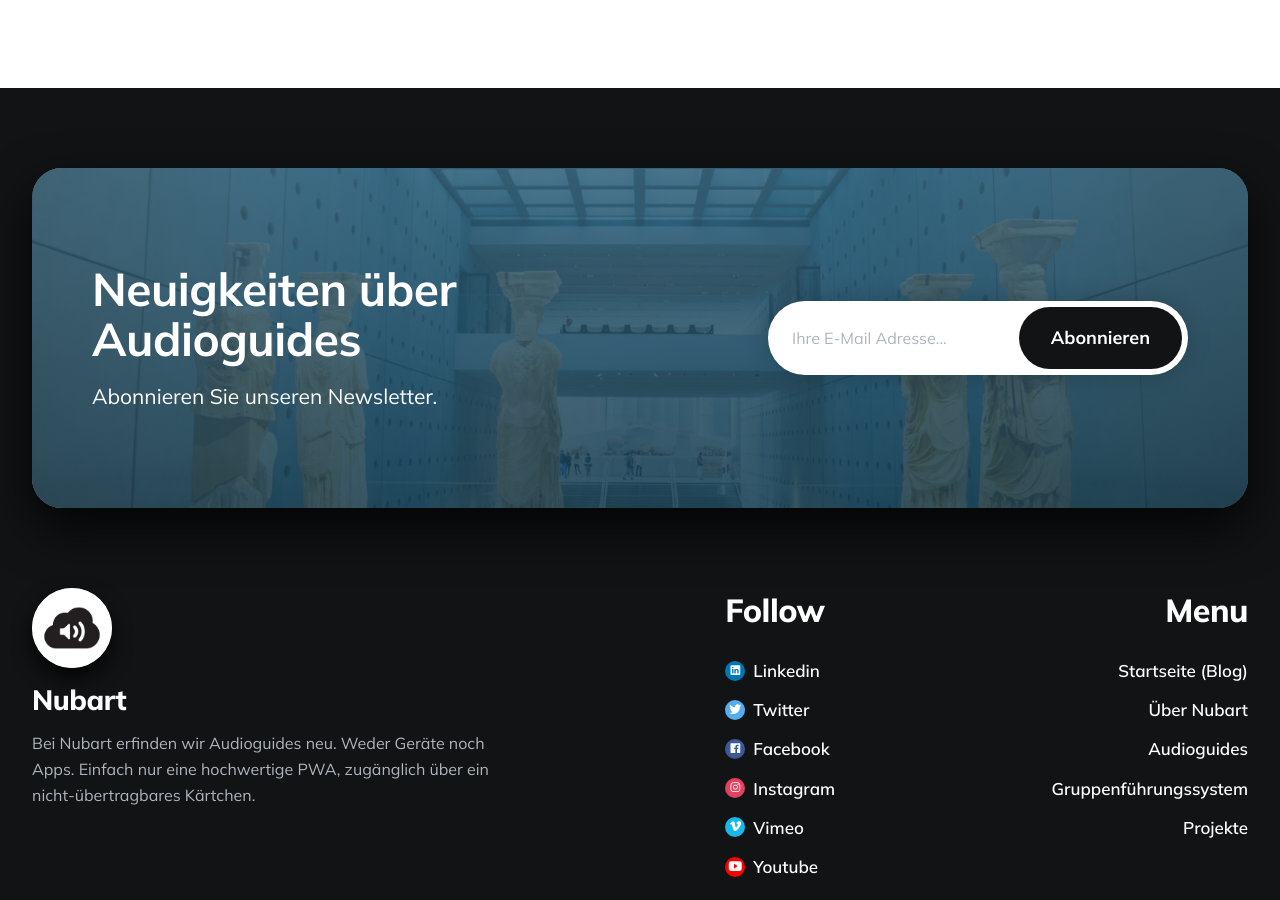
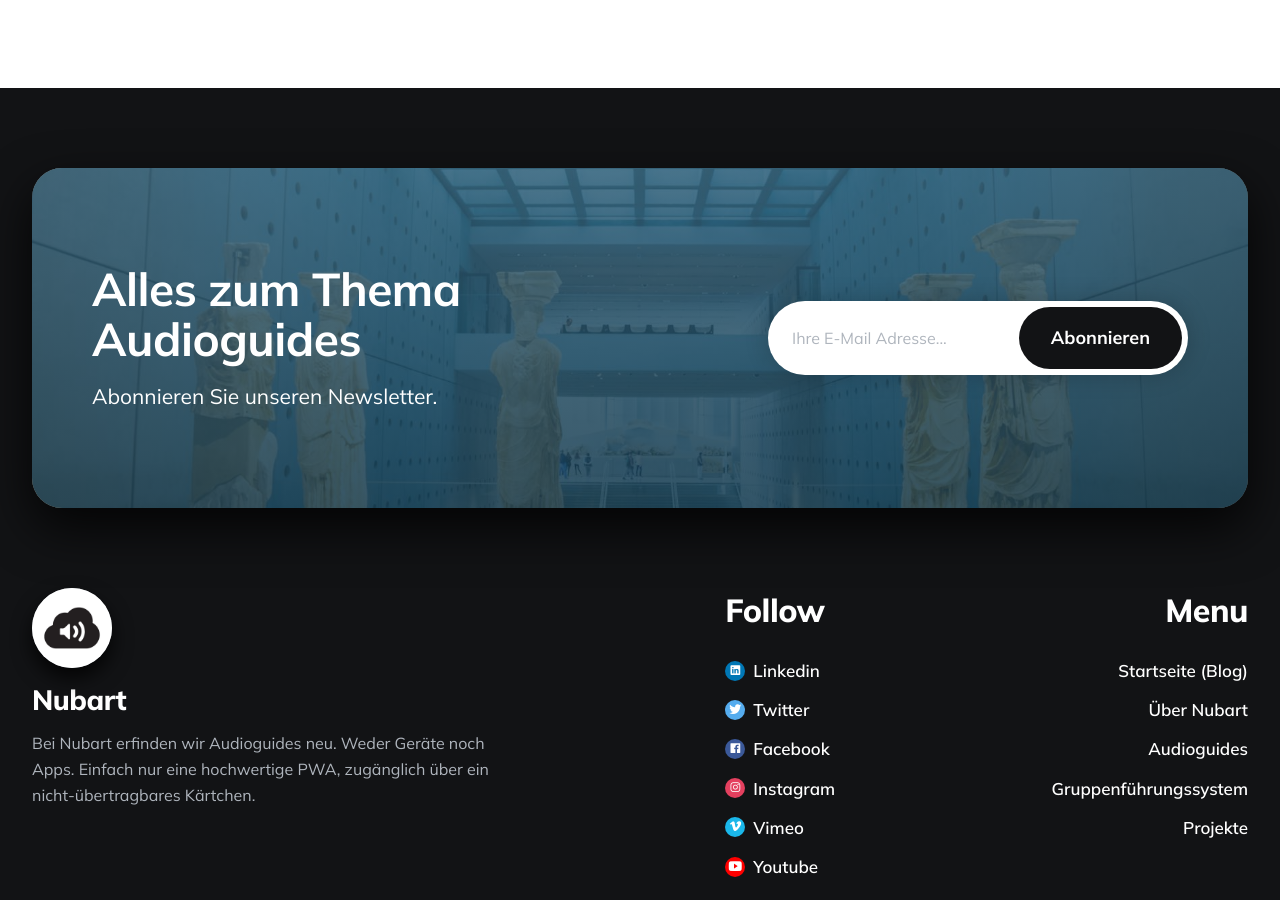
Before and after one commit to nubart/blog-de, a Jekyll site: the page built from index.html, in a window 1280 px wide and 900 px high, scrolled down 2341 px. Built offline with Jekyll 4.4.1, drawn with Linux system fonts in a browser that asks for light colours; the list of posts is cut into pages by our own code.

Commit message:
mailchimp

```diff
--- a/_data/settings.yml
+++ b/_data/settings.yml
@@ -56,7 +56,7 @@ blog:
 mailchimp:
   enable: true
   mailchimp__identifier: nubart.us18.list-manage.com/subscribe?u=394c1a3d13f6b53d57d360951&id=ec56d6f60e # Add your MailChimp form identifier. For example - frnla.us6.list-manage.com/subscribe/post?u=6314d69a3f315af7ce3fb00a0&amp;id=3038727cc3
-  mailchimp__title: Neuigkeiten über Audioguides
+  mailchimp__title: Alles zum Thema Audioguides
   mailchimp__description: Abonnieren Sie unseren Newsletter.
   mailchimp__input__text: Ihre E-Mail Adresse...
   mailchimp__button__text: Abonnieren
```
